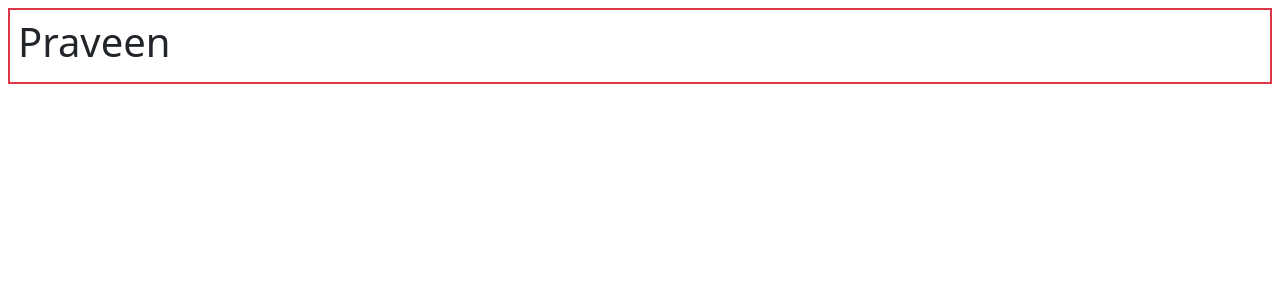
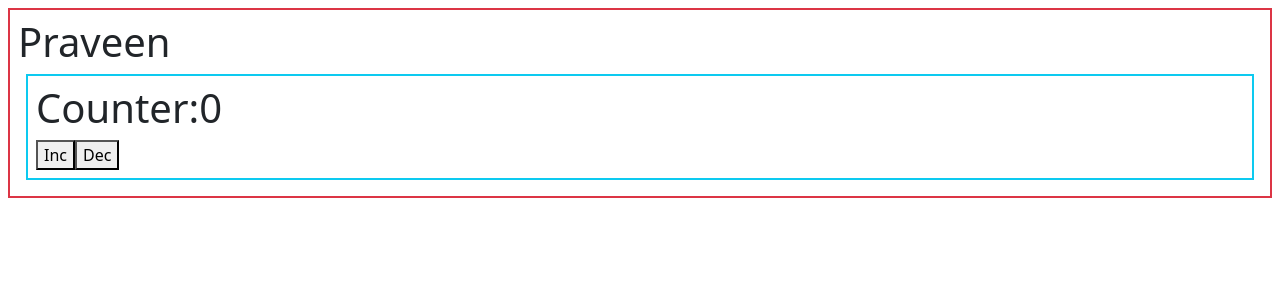
Before and after one commit to edupoly/rb56, a React (Vite) app: page / in a window 1280 px wide. Shown: the top 300 px of the page. Built offline with nearby package versions, Linux system fonts and the light colour scheme.

Commit message:
hooks-useReducer-counter

```diff
--- a/src/App.jsx
+++ b/src/App.jsx
@@ -1,7 +1,10 @@
+import Counter from "./Counter";
+
 function App() {
   return (
     <div className="border border-2 p-2 m-2 border-danger">
       <h1>Praveen</h1>
+      <Counter></Counter>
     </div>
   );
 }
--- /dev/null
+++ b/src/Counter.jsx
@@ -0,0 +1,31 @@
+import React, { useReducer } from "react";
+import { counterReducer, initialCount } from "./counterReducer";
+//reducer function is to maintain the logic
+function Counter() {
+  let [state, dispatch] = useReducer(counterReducer, initialCount);
+  return (
+    <div className="border border-2 p-2 m-2 border-info">
+      <h1 className="">Counter:{state.count}</h1>
+      <button
+        onClick={() => {
+          dispatch({ type: "INC" });
+        }}
+      >
+        Inc
+      </button>
+      <button
+        onClick={() => {
+          dispatch({ type: "DEC" });
+        }}
+      >
+        Dec
+      </button>
+    </div>
+  );
+}
+
+export default Counter;
+//state
+//logic
+//ui
+//abstraction//encapsulation//with out class
--- /dev/null
+++ b/src/counterReducer.js
@@ -0,0 +1,10 @@
+export const initialCount = { count: 0 };
+export function counterReducer(state, action) {
+  if (action.type === "INC") {
+    return { count: state.count + 1 };
+  }
+  if (action.type === "DEC") {
+    return { count: state.count - 1 };
+  }
+  return state;
+}
```
